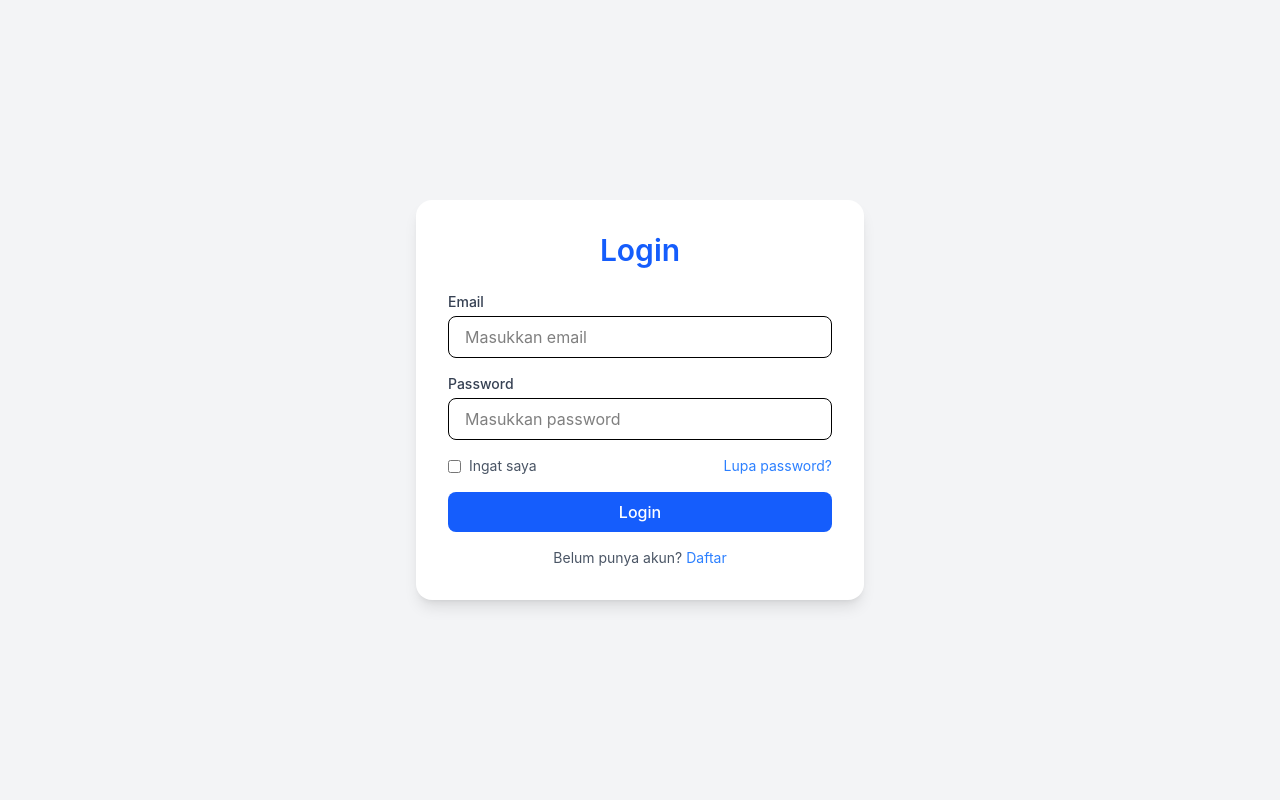
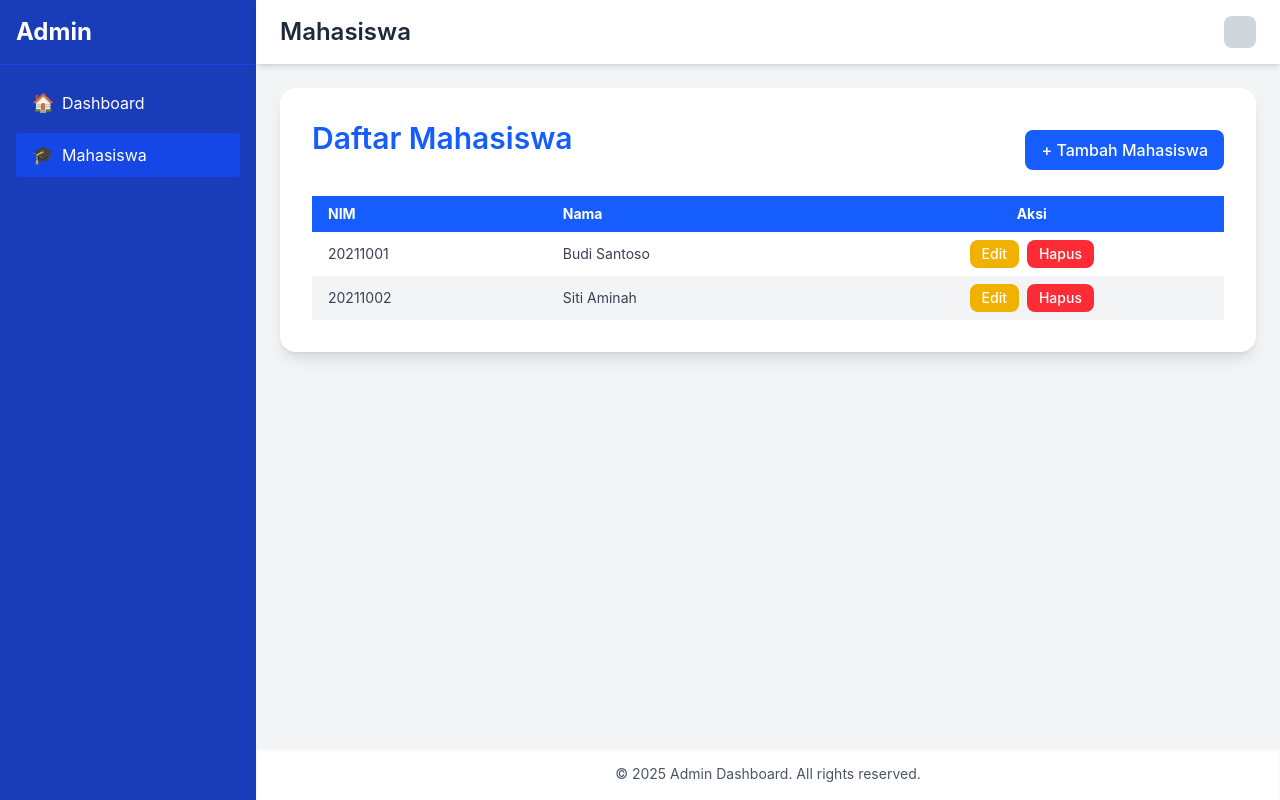
Before and after one commit to syaifurplus/pemsik-202252-4617, a React app in the folder kampus/: page / in a window 1280 px wide. Built offline with nearby package versions, Linux system fonts and the light colour scheme; the HTML template or start-up script is replaced by a standard one.

Commit message:
add admin

```diff
--- a/kampus/src/App.jsx
+++ b/kampus/src/App.jsx
@@ -1,8 +1,10 @@
 import React from "react";
 import Login from "./Pages/Auth/Login/Login";
+import Mahasiswa from "./Pages/Admin/Mahasiswa/Mahasiswa";
 
 const App = () => {
-  return <Login />
+  // return <Login />
+  return <Mahasiswa />
 };
 
 export default App;
--- /dev/null
+++ b/kampus/src/Pages/Admin/AdminLayout.jsx
@@ -0,0 +1,19 @@
+import React from "react";
+import Sidebar from "@/Pages/Admin/Components/Sidebar";
+import Header from "@/Pages/Admin/Components/Header";
+import Footer from "@/Pages/Admin/Components/Footer";
+
+const AdminLayout = ({ children }) => {
+  return (
+    <div className="min-h-screen bg-gray-100 flex">
+      <Sidebar />
+      <div className="flex flex-col flex-1">
+        <Header />
+        <main className="flex-1 p-6 overflow-x-auto">{children}</main>
+        <Footer />
+      </div>
+    </div>
+  );
+};
+
+export default AdminLayout;
--- /dev/null
+++ b/kampus/src/Pages/Admin/Components/Button.jsx
@@ -0,0 +1,27 @@
+const variantClasses = {
+    primary: "bg-blue-600 hover:bg-blue-700 text-white",
+    secondary: "bg-gray-600 hover:bg-gray-700 text-white",
+    warning: "bg-yellow-500 hover:bg-yellow-600 text-white",
+    info: "bg-cyan-600 hover:bg-cyan-700 text-white",
+    danger: "bg-red-600 hover:bg-red-700 text-white",
+  };
+
+  const sizeClasses = {
+    sm: "px-3 py-1 text-sm",
+    md: "px-4 py-2",
+    lg: "px-6 py-3 text-lg",
+  };
+
+  const Button = ({ children, type = "button", variant = "primary", size = "md", className = "", ...props }) => {
+    return (
+      <button
+        type={type}
+        className={`rounded-lg transition font-medium focus:outline-none cursor-pointer ${variantClasses[variant]} ${sizeClasses[size]} ${className}`}
+        {...props}
+      >
+        {children}
+      </button>
+    );
+  };
+
+  export default Button;
--- /dev/null
+++ b/kampus/src/Pages/Admin/Components/Card.jsx
@@ -0,0 +1,9 @@
+const Card = ({ children, className = "" }) => {
+    return (
+      <div className={`w-full bg-white rounded-2xl shadow-lg p-8 ${className}`}>
+        {children}
+      </div>
+    );
+  };
+
+  export default Card;
--- /dev/null
+++ b/kampus/src/Pages/Admin/Components/Footer.jsx
@@ -0,0 +1,11 @@
+const Footer = () => {
+    return (
+      <footer className="bg-white text-center py-4 shadow-inner">
+        <p className="text-sm text-gray-600">
+          © 2025 Admin Dashboard. All rights reserved.
+        </p>
+      </footer>
+    );
+  };
+
+  export default Footer;
--- /dev/null
+++ b/kampus/src/Pages/Admin/Components/Header.jsx
@@ -0,0 +1,31 @@
+import Button from "@/Pages/Admin/Components/Button";
+
+const Header = () => {
+  const toggleProfileMenu = () => {
+    const menu = document.getElementById("profileMenu");
+    if (menu) menu.classList.toggle("hidden");
+  };
+
+  return (
+    <header className="bg-white shadow-md">
+      <div className="flex justify-between items-center px-6 py-4">
+        <h1 className="text-2xl font-semibold text-gray-800">Mahasiswa</h1>
+        <div className="relative">
+          <Button
+            onClick={toggleProfileMenu}
+            className="w-8 h-8 rounded-full bg-gray-300 focus:outline-none"
+          />
+          <div
+            id="profileMenu"
+            className="absolute right-0 mt-2 w-40 bg-white rounded-md shadow-lg py-2 hidden"
+          >
+            <a href="#" className="block px-4 py-2 text-gray-700 hover:bg-gray-100">Profile</a>
+            <button onClick={() => alert("Logout berhasil!")} className="w-full text-left px-4 py-2 text-gray-700 hover:bg-gray-100">Logout</button>
+          </div>
+        </div>
+      </div>
+    </header>
+  );
+};
+
+export default Header;
--- /dev/null
+++ b/kampus/src/Pages/Admin/Components/Heading.jsx
@@ -0,0 +1,28 @@
+const baseSizes = {
+    h1: "text-4xl font-bold",
+    h2: "text-3xl font-semibold",
+    h3: "text-2xl font-semibold",
+    h4: "text-xl font-medium",
+    h5: "text-lg font-medium",
+  };
+
+  const Heading = ({
+    as = "h1",
+    children,
+    className = "",
+    align = "center",
+    color = "text-blue-600",
+    spacing = "mb-6",
+    ...props
+  }) => {
+    const Tag = as;
+    const baseClass = baseSizes[as] || baseSizes.h1;
+
+    return (
+      <Tag className={`${baseClass} text-${align} ${color} ${spacing} ${className}`} {...props}>
+        {children}
+      </Tag>
+    );
+  };
+
+  export default Heading;
--- /dev/null
+++ b/kampus/src/Pages/Admin/Components/Sidebar.jsx
@@ -0,0 +1,21 @@
+const Sidebar = () => {
+    return (
+      <aside className="bg-blue-800 text-white min-h-screen transition-all duration-300 w-20 lg:w-64">
+        <div className="flex justify-between items-center p-4 border-b border-blue-700">
+          <span className="text-2xl font-bold hidden lg:block">Admin</span>
+        </div>
+        <nav className="p-4 space-y-2">
+          <a href="#" className="flex items-center space-x-2 px-4 py-2 rounded hover:bg-blue-700">
+            <span className="text-lg">🏠</span>
+            <span className="menu-text hidden lg:inline">Dashboard</span>
+          </a>
+          <a href="#" className="flex items-center space-x-2 px-4 py-2 rounded bg-blue-700">
+            <span className="text-lg">🎓</span>
+            <span className="menu-text hidden lg:inline">Mahasiswa</span>
+          </a>
+        </nav>
+      </aside>
+    );
+  };
+
+  export default Sidebar;
--- /dev/null
+++ b/kampus/src/Pages/Admin/Mahasiswa/Mahasiswa.jsx
@@ -0,0 +1,76 @@
+import AdminLayout from "@/Pages/Admin/AdminLayout";
+import Card from "@/Pages/Admin/Components/Card";
+import Heading from "@/Pages/Admin/Components/Heading";
+import Button from "@/Pages/Admin/Components/Button";
+
+const Mahasiswa = () => {
+  const handleEdit = (nama) => alert(`Edit data ${nama}`);
+  const handleDelete = (nama) => {
+    if (confirm(`Yakin ingin hapus ${nama}?`)) alert("Data berhasil dihapus!");
+  };
+
+  return (
+    <AdminLayout>
+      <Card>
+        <div className="flex justify-between items-center mb-4">
+          <Heading as="h2" className="mb-0 text-left">Daftar Mahasiswa</Heading>
+          <Button onClick={() => alert("Buka modal tambah")}>+ Tambah Mahasiswa</Button>
+        </div>
+
+        <table className="w-full text-sm text-gray-700">
+          <thead className="bg-blue-600 text-white">
+            <tr>
+              <th className="py-2 px-4 text-left">NIM</th>
+              <th className="py-2 px-4 text-left">Nama</th>
+              <th className="py-2 px-4 text-center">Aksi</th>
+            </tr>
+          </thead>
+          <tbody>
+            <tr className="odd:bg-white even:bg-gray-100">
+              <td className="py-2 px-4">20211001</td>
+              <td className="py-2 px-4">Budi Santoso</td>
+              <td className="py-2 px-4 text-center space-x-2">
+                <Button
+                  size="sm"
+                  className="bg-yellow-500 hover:bg-yellow-600"
+                  onClick={() => handleEdit("Budi Santoso")}
+                >
+                  Edit
+                </Button>
+                <Button
+                  size="sm"
+                  className="bg-red-500 hover:bg-red-600"
+                  onClick={() => handleDelete("Budi Santoso")}
+                >
+                  Hapus
+                </Button>
+              </td>
+            </tr>
+            <tr className="odd:bg-white even:bg-gray-100">
+              <td className="py-2 px-4">20211002</td>
+              <td className="py-2 px-4">Siti Aminah</td>
+              <td className="py-2 px-4 text-center space-x-2">
+                <Button
+                  size="sm"
+                  className="bg-yellow-500 hover:bg-yellow-600"
+                  onClick={() => handleEdit("Siti Aminah")}
+                >
+                  Edit
+                </Button>
+                <Button
+                  size="sm"
+                  className="bg-red-500 hover:bg-red-600"
+                  onClick={() => handleDelete("Siti Aminah")}
+                >
+                  Hapus
+                </Button>
+              </td>
+            </tr>
+          </tbody>
+        </table>
+      </Card>
+    </AdminLayout>
+  );
+};
+
+export default Mahasiswa;
```
Also changed, not shown: 1 other file (tests, documents, lock files or other folders).
